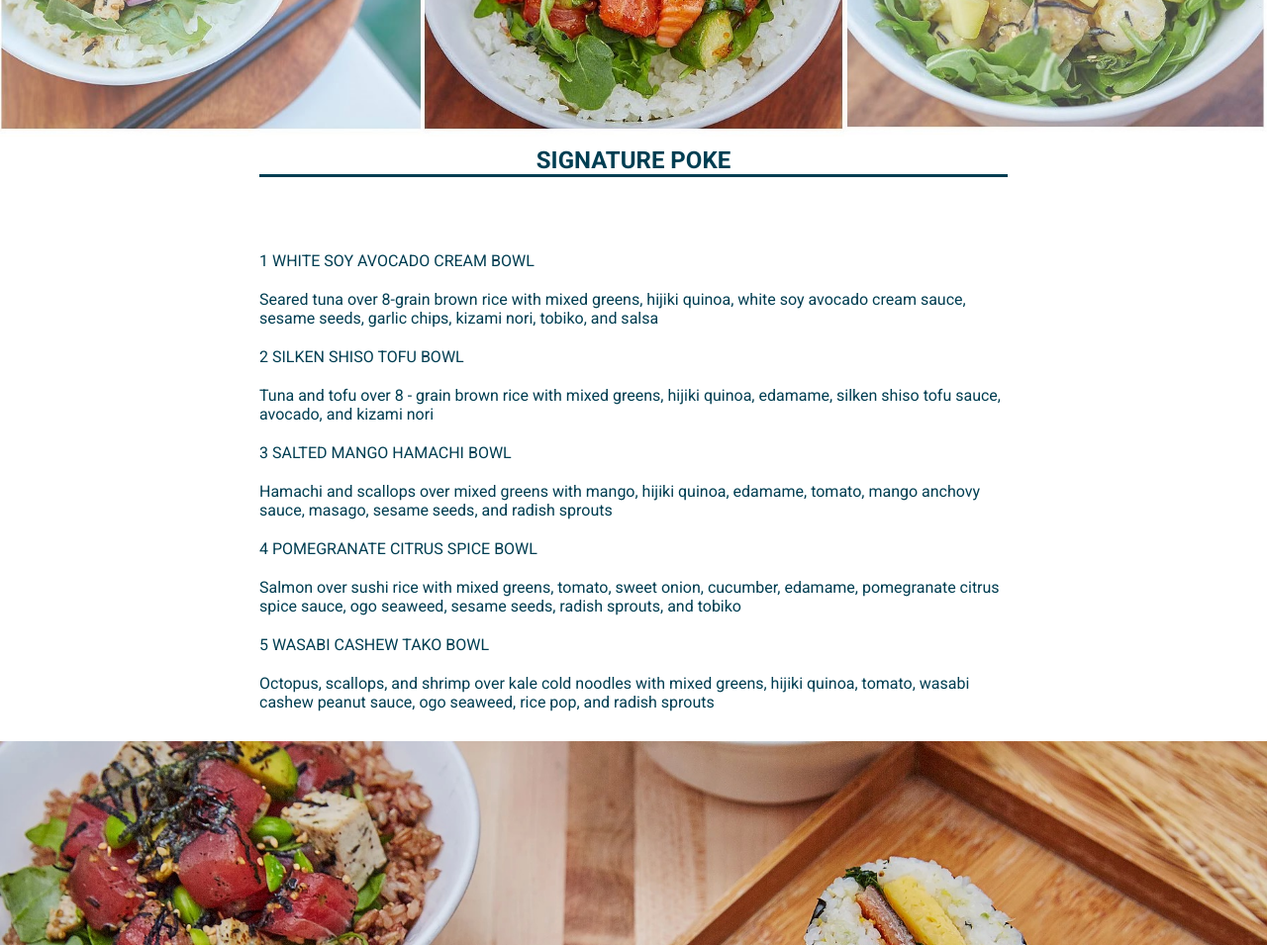
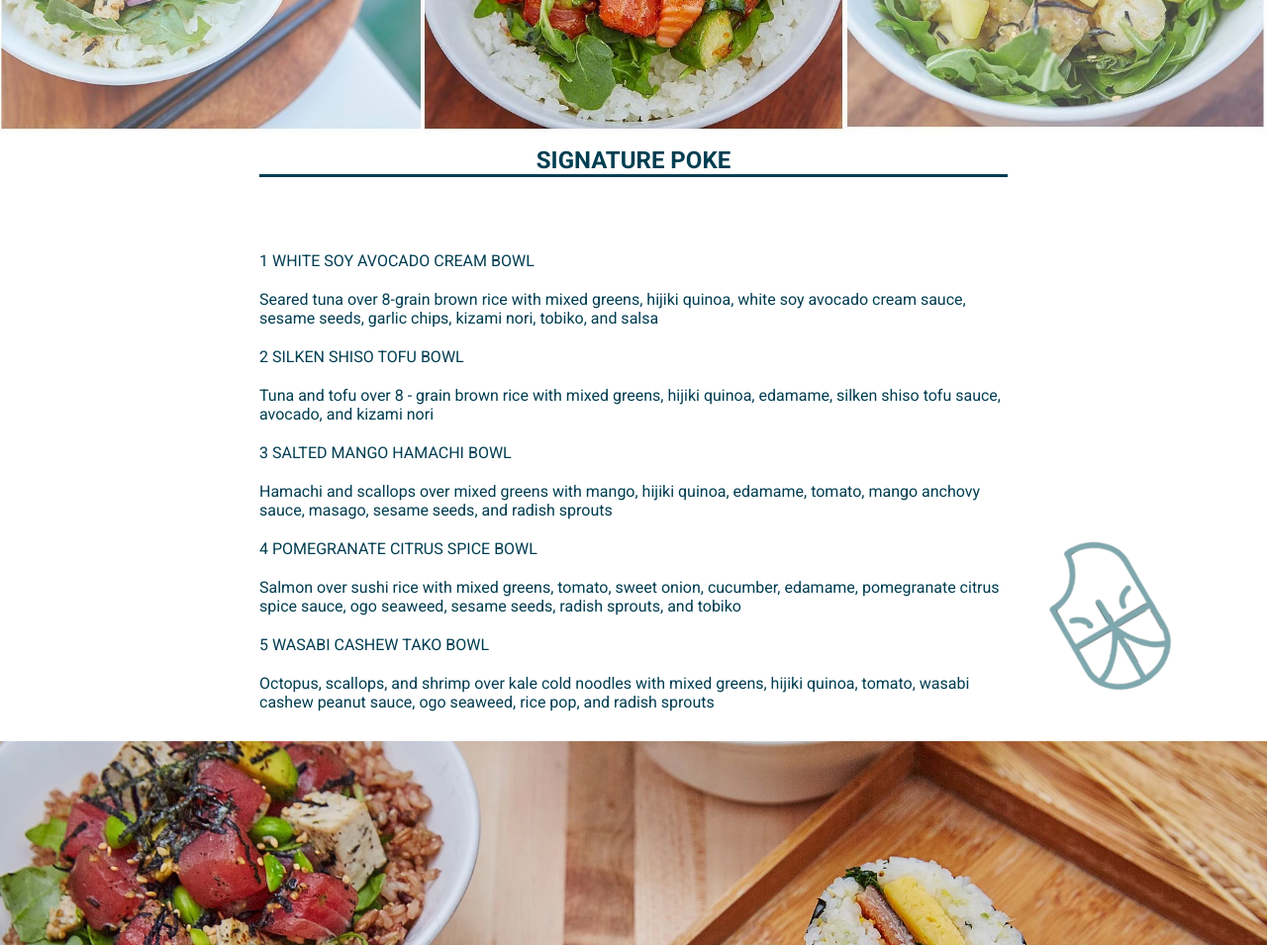
Before and after one commit to DanyT22/Kome-Waza, a plain HTML site: page index.html in a window 1280 px wide. Shown: the part 1340-2295 px from the top of the page at 99% size. Drawn offline with Linux system fonts and the light colour scheme.

Commit message:
menu update

```diff
--- a/index.html
+++ b/index.html
@@ -71,6 +71,7 @@
                 <p class="menu__description">Octopus, scallops, and shrimp over kale cold noodles with mixed greens, hijiki quinoa, tomato, wasabi cashew peanut sauce, ogo seaweed, rice pop, and radish sprouts</p>
             </li>
         </ul>
+        <img src="images/kome-waza.png" alt="">
     </section>
 
     <!-- Illustration -->
--- a/scss/_menu.scss
+++ b/scss/_menu.scss
@@ -1,5 +1,6 @@
 .menu{
     padding: 10px;
+    position: relative;
 
     h2{
         text-align: center;
@@ -22,5 +23,20 @@
         @media (min-width: $laptop){
             padding: 20px 0;
         }
+        }
+
+    img{
+        z-index: -2;
+        position: absolute;
+        width: 100px;
+        bottom: 0%;
+        right: 0%;
+        rotate: -30deg;
+
+        @media (min-width: $laptop){
+            width: 200px;
+            right: 5%;
+            bottom: 5%;
+        }
     }
 }
```
Also changed, not shown: css/main.css, 1 other file.
